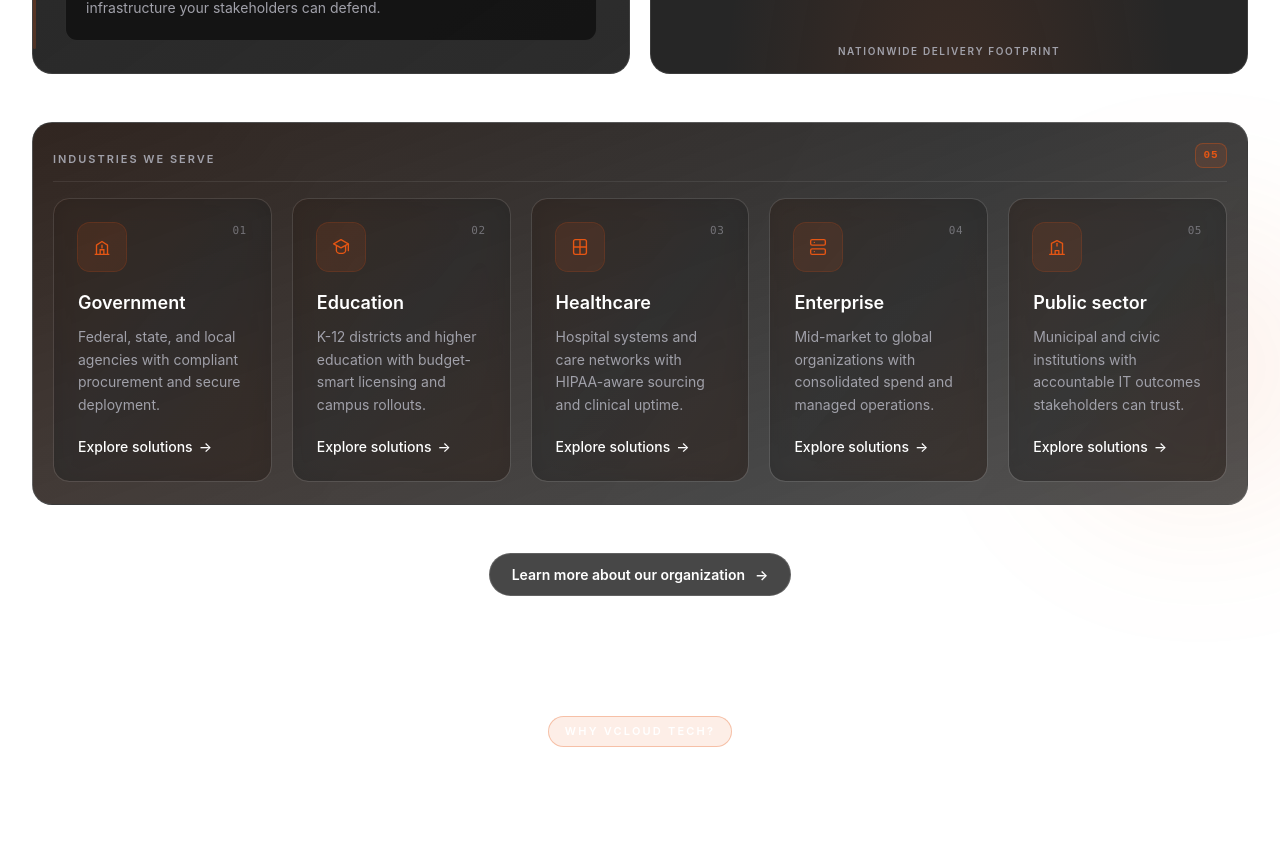
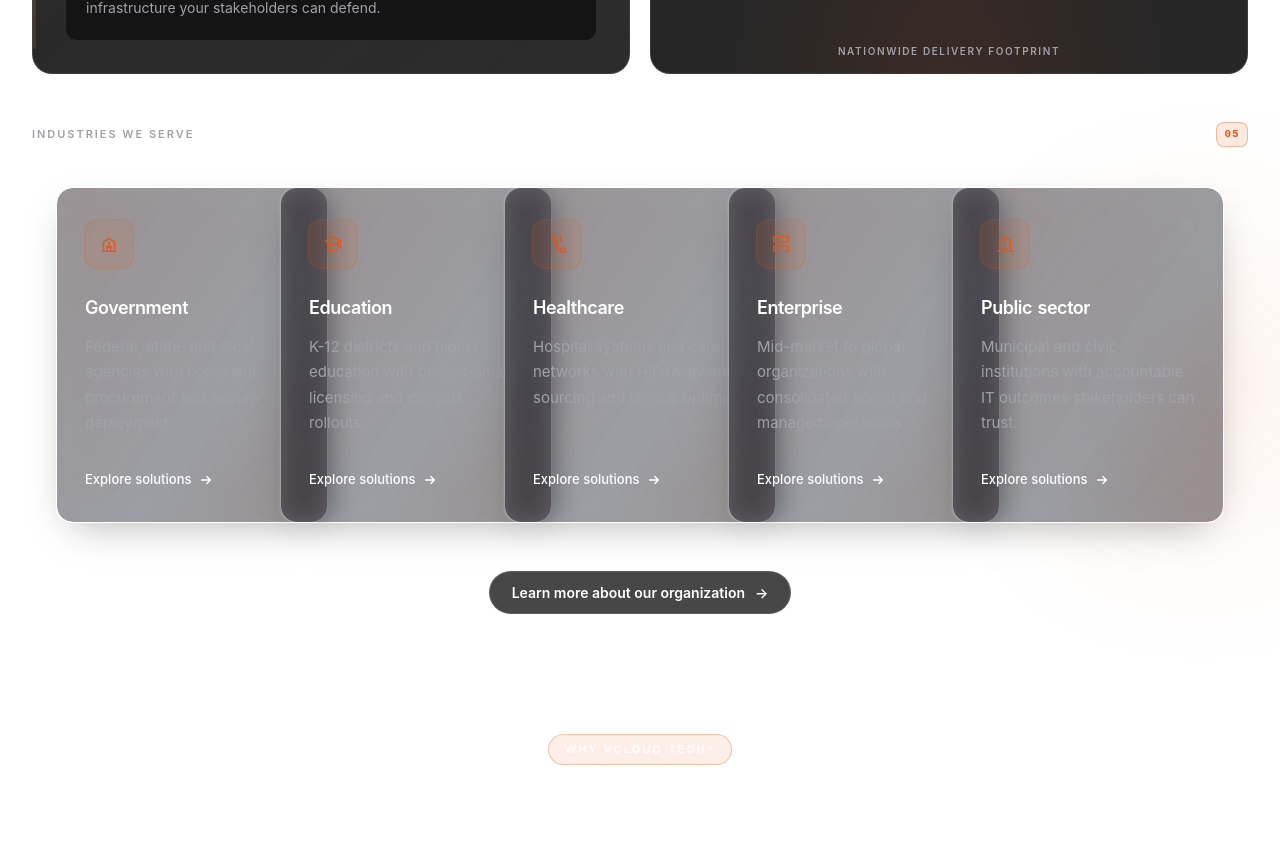
Before and after one commit to Usamakha99/Vcloudtech_Website-Frontend, a Next.js app: page /design-test in a window 1280 px wide. Shown: the part 1780-2642 px from the top of the page. Built offline with nearby package versions, Linux system fonts and the light colour scheme.

Commit message:
about us page industrie we serve

```diff
--- a/components/design-test/AboutUsSnapshotSection.tsx
+++ b/components/design-test/AboutUsSnapshotSection.tsx
@@ -1,7 +1,7 @@
 import Link from "next/link";
+import type { ReactNode } from "react";
 
 import { dt } from "@/components/design-test/design-test-theme";
-import { GlassCard } from "@/components/design-test/GlassCard";
 import { OrgMetricsRail } from "@/components/design-test/OrgMetricsRail";
 import {
   EducationIcon,
@@ -13,7 +13,7 @@
 } from "@/components/icons/section-icons";
 
 import "./about-us-section.css";
-
+import "./why-vcloud-cards.css";
 const sectors: {
   name: string;
   detail: string;
@@ -45,6 +45,9 @@
     icon: PublicSectorIcon,
   },
 ];
+
+const industryStackZ = ["z-10", "z-20", "z-30", "z-40", "z-50"] as const;
+
 const credentials = [
   { acronym: "MBE", label: "Minority-owned business enterprise" },
   { acronym: "SBE", label: "Small business enterprise" },
@@ -155,33 +158,43 @@
 function SectorsRowSection() {
   return (
     <div className="about-enterprise__sectors-row about-enterprise__reveal about-enterprise__reveal--5 mt-10 sm:mt-12">
-      <span className="about-enterprise__sectors-glow" aria-hidden />
-      <span className="about-enterprise__sectors-scan" aria-hidden />
-
       <header className="about-enterprise__sectors-header">
         <div>
           <p className={dt.metaLabel}>Industries we serve</p>
-
         </div>
         <span className="about-enterprise__sectors-count" aria-hidden>
           {String(sectors.length).padStart(2, "0")}
         </span>
       </header>
 
-      <ul className="about-enterprise__sectors-tiles grid gap-4 sm:grid-cols-2 lg:grid-cols-3 xl:grid-cols-5 xl:gap-5">
+      <div className="mt-8 sm:mt-10">
+        <ul className="hidden justify-center overflow-visible lg:flex">
           {sectors.map((sector, index) => (
-          <li key={sector.name} className="h-full">
-            <GlassCard delay={(index + 1) as 1 | 2 | 3 | 4 | 5} className="group h-full">
-              <IndustryGlassCard sector={sector} index={index} />
-            </GlassCard>
+            <li
+              key={sector.name}
+              className={`group relative shrink-0 transition-transform duration-300 hover:z-50 focus-within:z-50 ${industryStackZ[index] ?? industryStackZ[0]} ${index === 0 ? "ml-0" : "-ml-10 xl:-ml-12"}`}
+            >
+              <IndustryStrengthCard sector={sector} index={index} />
+            </li>
+          ))}
+        </ul>
+
+        <ul className="flex snap-x snap-mandatory gap-0 overflow-x-auto overflow-y-visible pb-4 pl-1 pr-4 [-ms-overflow-style:none] [scrollbar-width:none] lg:hidden [&::-webkit-scrollbar]:hidden">
+          {sectors.map((sector, index) => (
+            <li
+              key={sector.name}
+              className={`group relative w-[min(85vw,300px)] shrink-0 snap-center transition-transform duration-300 hover:z-50 focus-within:z-50 sm:w-[320px] ${industryStackZ[index] ?? industryStackZ[0]} ${index === 0 ? "ml-0" : "-ml-7 sm:-ml-8"}`}
+            >
+              <IndustryStrengthCard sector={sector} index={index} />
             </li>
           ))}
         </ul>
       </div>
+    </div>
   );
 }
 
-function IndustryGlassCard({
+function IndustryStrengthCard({
   sector,
   index,
 }: {
@@ -189,31 +202,95 @@
   index: number;
 }) {
   const Icon = sector.icon;
+  const number = String(index + 1).padStart(2, "0");
+  const titleWords = sector.name.split(" ");
 
   return (
-    <div className="about-enterprise__industry-card flex h-full min-h-[15.5rem] flex-col p-5 sm:min-h-[16.5rem] sm:p-6">
-      <div className="flex items-start justify-between gap-3">
+    <article
+      className={`group/card relative flex h-full min-h-[20rem] w-full flex-col sm:min-h-[21rem] lg:w-[15.5rem] xl:w-[17rem] ${dt.whyCard} ${dt.whyCardHover}`}
+    >
+      <span className="why-card-gradient" aria-hidden />
+
+      <div className="why-card-inner about-enterprise__industry-card-inner flex flex-col px-6 py-7 sm:px-7 sm:py-8">
+        <div className="relative flex items-start justify-between gap-4">
           <div className={dt.iconBoxCard}>
             <Icon />
           </div>
-        <span className={dt.number}>{String(index + 1).padStart(2, "0")}</span>
+          <span className={dt.number}>{number}</span>
         </div>
 
-      <h4 className="mt-5 text-base font-semibold leading-snug text-white sm:text-lg">
-        {sector.name}
-      </h4>
-      <p className={`mt-2.5 flex-1 text-sm leading-relaxed ${dt.body}`}>{sector.detail}</p>
+        <div className="relative mt-7 flex flex-1 flex-col">
+          <h3 className="flex flex-wrap gap-x-[0.3em] text-base font-semibold leading-[1.35] tracking-tight sm:text-lg">
+            {titleWords.map((word, wordIndex) => (
+              <RollingText
+                key={`${word}-${wordIndex}`}
+                slotHeight="1.35em"
+                staggerMs={wordIndex * 28}
+                top={<span className={dt.heading}>{word}</span>}
+                bottom={<span className={dt.headingSub}>{word}</span>}
+              />
+            ))}
+          </h3>
+
+          <p className={`mt-3.5 flex-1 text-sm leading-[1.7] sm:text-[15px] ${dt.body}`}>
+            {sector.detail}
+          </p>
+        </div>
 
         <Link
           href="/services"
-        className="about-enterprise__industry-cta mt-5 inline-flex items-center gap-1.5 text-sm font-medium text-white transition-colors hover:text-[#E55614]"
+          className={`relative mt-7 inline-flex items-center gap-2 text-[13px] font-medium ${dt.link}`}
         >
           Explore solutions
-        <span aria-hidden className="transition-transform group-hover:translate-x-0.5">
-          →
-        </span>
+          <IndustryArrowIcon />
         </Link>
       </div>
+    </article>
+  );
+}
+
+type RollingTextProps = {
+  top: ReactNode;
+  bottom: ReactNode;
+  slotHeight: string;
+  className?: string;
+  staggerMs?: number;
+};
+
+function RollingText({ top, bottom, slotHeight, className = "", staggerMs = 0 }: RollingTextProps) {
+  return (
+    <span className={`inline-block overflow-hidden align-top ${className}`} style={{ height: slotHeight }}>
+      <span
+        className="block transition-transform duration-[0.32s] ease-[cubic-bezier(0.76,0,0.24,1)] group-hover/card:-translate-y-1/2 group-focus-within/card:-translate-y-1/2 motion-reduce:transform-none"
+        style={{ transitionDelay: `${staggerMs}ms` }}
+      >
+        <span className="block" style={{ minHeight: slotHeight }}>
+          {top}
+        </span>
+        <span className="block" style={{ minHeight: slotHeight }}>
+          {bottom}
+        </span>
+      </span>
+    </span>
+  );
+}
+
+function IndustryArrowIcon() {
+  return (
+    <svg
+      viewBox="0 0 16 16"
+      fill="none"
+      className="h-3.5 w-3.5 transition-transform duration-300 group-hover/card:translate-x-1"
+      aria-hidden
+    >
+      <path
+        d="M3 8h10M9 4l4 4-4 4"
+        stroke="currentColor"
+        strokeWidth="1.5"
+        strokeLinecap="round"
+        strokeLinejoin="round"
+      />
+    </svg>
   );
 }
 
--- a/components/design-test/about-us-section.css
+++ b/components/design-test/about-us-section.css
@@ -396,24 +396,20 @@
   border-color: rgba(229, 86, 20, 0.25);
 }
 
-/* Sectors row — full-width panel + 3-card glass tile grid */
+/* Sectors row — Why vCloud-style transparent overlapping cards */
 
 .about-enterprise__sectors-row {
   position: relative;
   isolation: isolate;
-  overflow: hidden;
-  border-radius: 1.25rem;
-  border: 1px solid rgba(255, 255, 255, 0.1);
-  background: linear-gradient(160deg, rgba(15, 15, 15, 0.92) 0%, rgba(26, 26, 26, 0.75) 100%);
-  padding: 1.25rem 1.25rem 1.35rem;
-  transition:
-    border-color 0.35s ease,
-    box-shadow 0.35s ease;
+  overflow: visible;
+  padding: 0;
+  background: transparent;
+  border: none;
+  box-shadow: none;
 }
 
-.about-enterprise__sectors-row:hover {
-  border-color: rgba(229, 86, 20, 0.28);
-  box-shadow: 0 16px 40px -24px rgba(229, 86, 20, 0.2);
+.about-enterprise__industry-card-inner {
+  background: rgba(26, 26, 26, 0.42);
 }
 
 .about-enterprise__sectors-tiles {
@@ -499,11 +495,9 @@
   position: relative;
   z-index: 1;
   display: flex;
-  align-items: flex-end;
+  align-items: center;
   justify-content: space-between;
   gap: 0.75rem;
-  padding-bottom: 0.85rem;
-  border-bottom: 1px solid rgba(255, 255, 255, 0.08);
 }
 
 /* Sector tile — glass card content (3-up row + centered pair) */
--- a/components/icons/section-icons.tsx
+++ b/components/icons/section-icons.tsx
@@ -152,8 +152,13 @@
 export function HealthcareIcon(props: IconProps) {
   return (
     <svg {...base} {...props}>
-      <path d="M12 5v14M5 12h14" strokeLinecap="round" />
-      <path d="M7 4h10a2 2 0 012 2v12a2 2 0 01-2 2H7a2 2 0 01-2-2V6a2 2 0 012-2z" strokeLinejoin="round" />
+      <path d="M7.5 4h2v5.5" strokeLinecap="round" />
+      <path d="M14.5 4h2v5.5" strokeLinecap="round" />
+      <path d="M9.5 9.5h5" strokeLinecap="round" />
+      <path d="M12 9.5V13.5" strokeLinecap="round" />
+      <path d="M12 13.5v1.8a2.7 2.7 0 003.8 2.5" strokeLinecap="round" />
+      <circle cx="18.5" cy="18.5" r="2.25" />
+      <path d="M16.25 18.5H12" strokeLinecap="round" />
     </svg>
   );
 }
```
Lines whose indentation alone changed are shown as unchanged.
